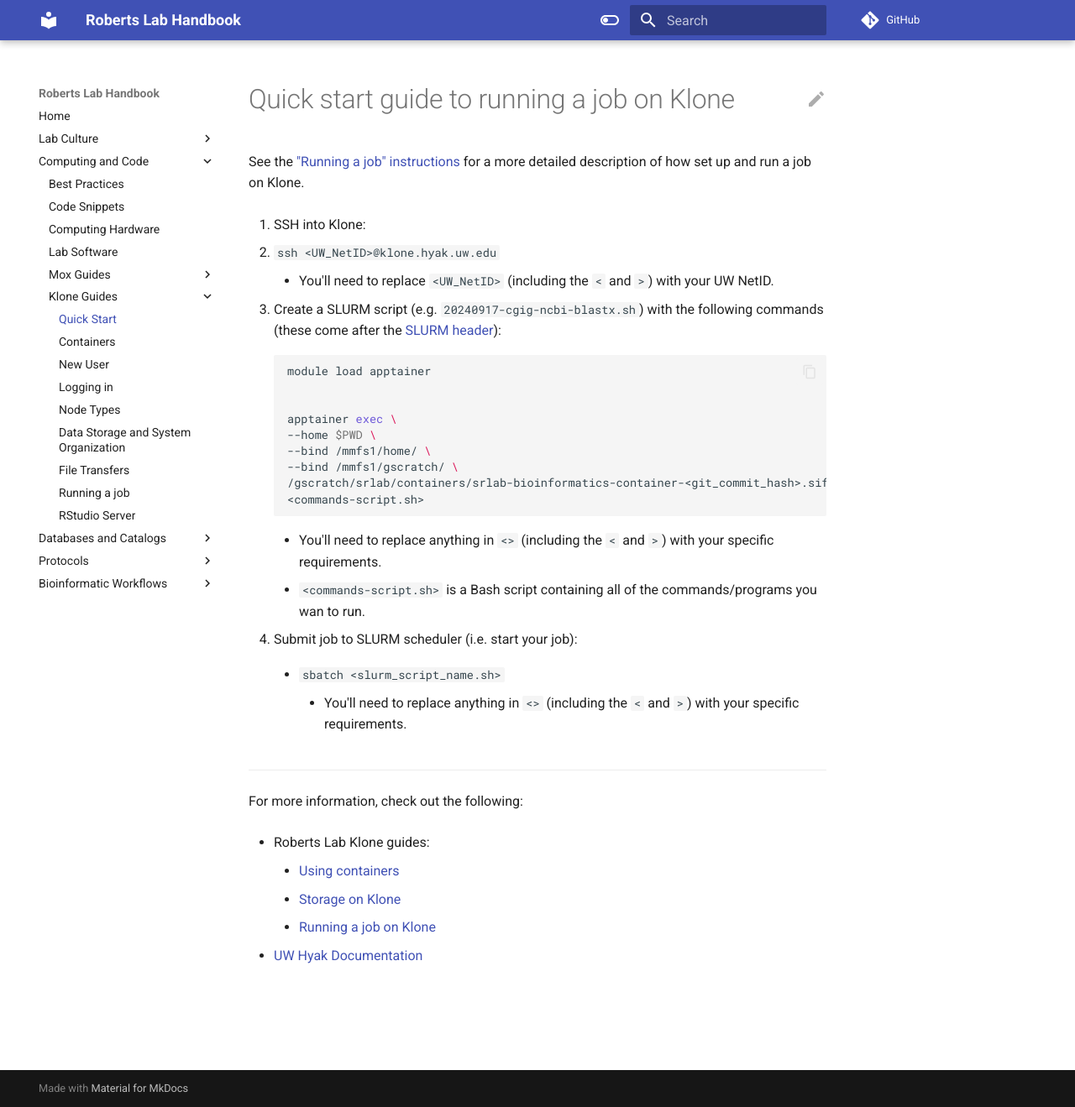
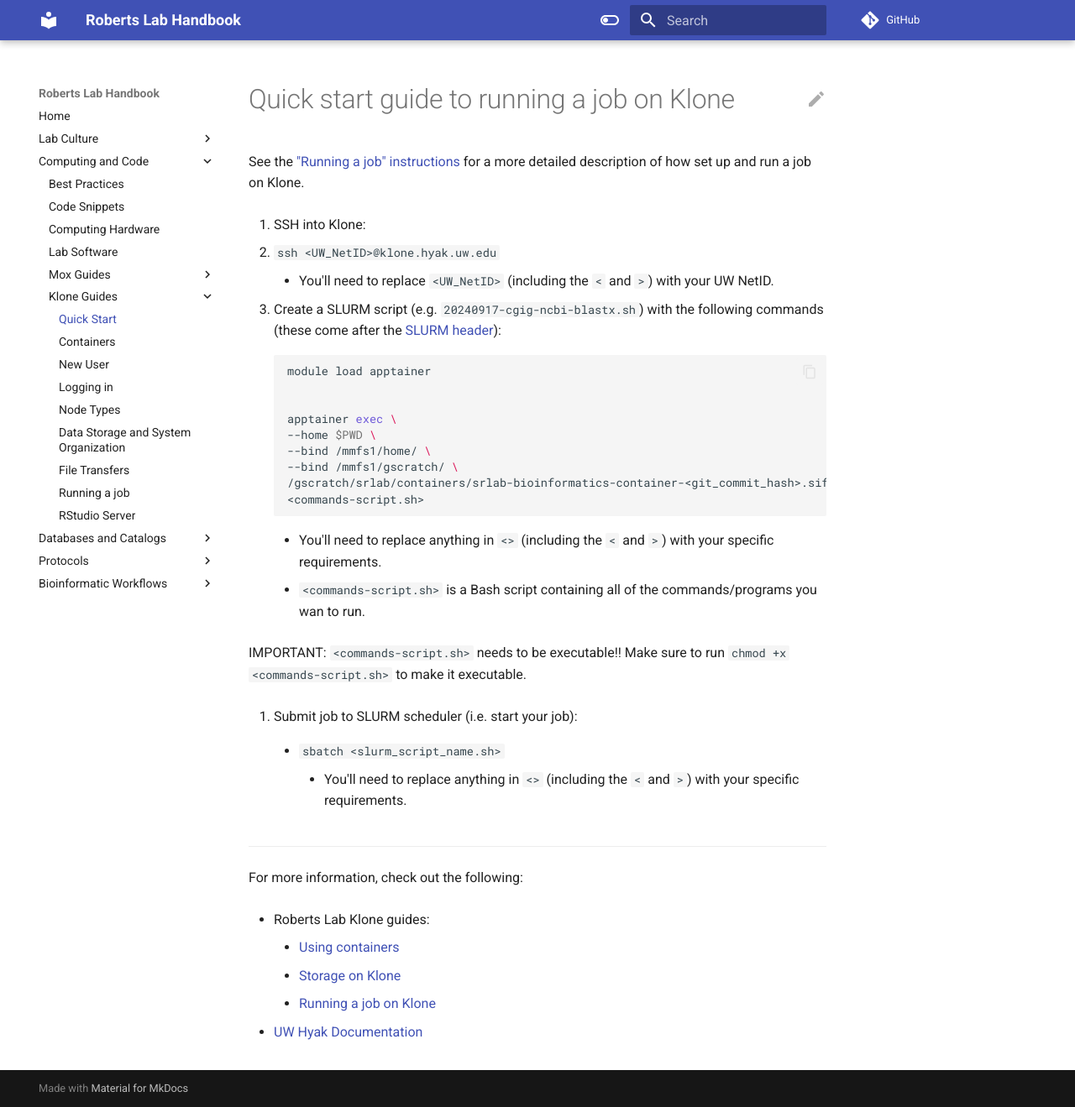
Before and after one commit to RobertsLab/resources, an MkDocs documentation site: the page built from docs/klone_quick-start.md, in a window 1280 px wide and 1319 px high. Shown: the whole window at 84% size. Built offline with MkDocs 1.6.1 and Material for MkDocs 9.7.7, drawn with Linux system fonts in a browser that asks for light colours; comment, search, counter and statistics services are not loaded.

Commit message:
add note about making script executable in klone MDs

```diff
--- a/docs/klone_quick-start.md
+++ b/docs/klone_quick-start.md
@@ -25,6 +25,8 @@
     - You'll need to replace anything in `<>` (including the `<` and `>`) with your specific requirements.
     - `<commands-script.sh>` is a Bash script containing all of the commands/programs you wan to run.
 
+IMPORTANT: `<commands-script.sh>` needs to be executable!! Make sure to run `chmod +x <commands-script.sh>` to make it executable.
+
 3. Submit job to SLURM scheduler (i.e. start your job):
 
     - `sbatch <slurm_script_name.sh>`
```
Also changed, not shown: docs/klone_Running-a-Job.md (+2 -0 lines).
